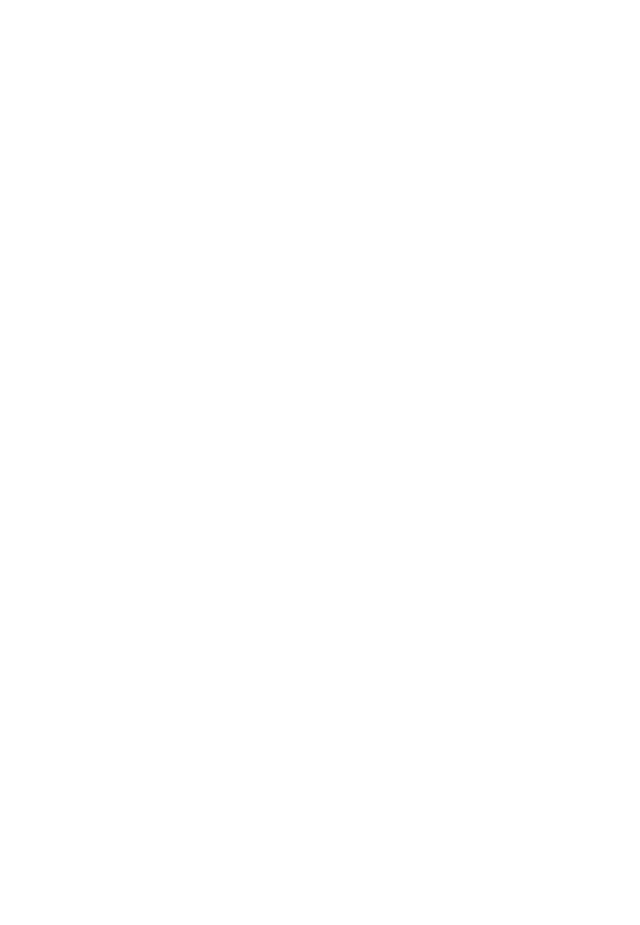
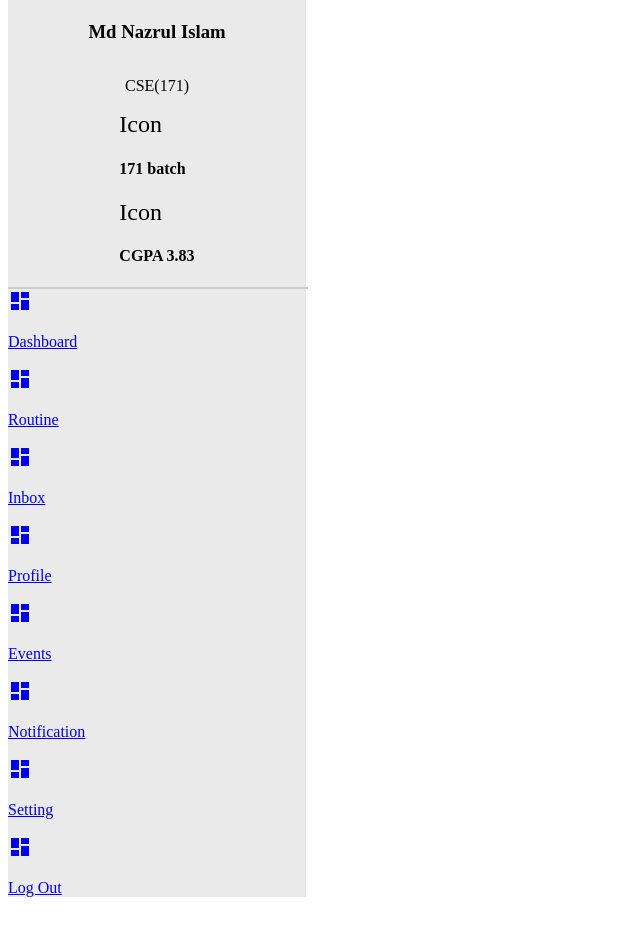
Before and after one commit to LekhaporaBD/LekhaporaBD, a React (Create React App) app: page / in a window 1280 px wide. Shown: the part 205-1130 px from the top of the page, without its empty margins (0-640 px from the left). Before the commit the page ends 800 px from the top, so only its background shows below. Built offline with nearby package versions, Linux system fonts and the light colour scheme.

Commit message:
layout updated

```diff
--- a/src/App.js
+++ b/src/App.js
@@ -1,14 +1,44 @@
 import React from 'react'
 import { Switch, Route } from 'react-router'
-import Homepage from './pages/Homepage'
+// import { Redirect } from 'react-router-dom'
+import Layout from './Layout/layout'
+
+
+import Dashboard from './pages/menuPages/Dashboard'
+import Events from './pages/menuPages/Events'
+import Inbox from './pages/menuPages/Inbox'
+import LogOut from './pages/menuPages/LogOut'
+
+import Notifications from './pages/menuPages/Notifications'
+import Profile from './pages/menuPages/Profile'
+import Routine from './pages/menuPages/Routine'
+import Setting from './pages/menuPages/Setting'
+
+
+const navs = [
+    { component : Dashboard , path : '/dashboard'},
+    { component : Events , path : '/events'},
+    { component : Inbox , path : '/inbox'},
+    { component : LogOut , path : '/logout'},
+    { component : Notifications , path : '/notification'},
+    { component : Profile , path : '/profile'},
+    { component : Routine , path : '/routine'},
+    { component : Setting , path : '/setting'},
+    { component : Dashboard , path : '/'},
+]
+
 
 const app = () => {
     return (
-        <div>
+        <Layout>
             <Switch>
-                <Route path="/home" component={Homepage} />
+                {
+                    navs.map(nav => (
+                        <Route path={nav.path} component={nav.component}/>
+                    ))
+                }
             </Switch>
-        </div>
+        </Layout>
 
     )
 }
--- /dev/null
+++ b/src/Layout/layout.jsx
@@ -0,0 +1,43 @@
+import React from "react";
+import Sidebar from '../components/sidebar/Sidebar'
+import {Grid} from '@material-ui/core';
+
+
+const Layout = props => {
+  return (
+
+    <Grid container spacing={3}>
+
+        <Grid item xs={3}>
+            <Sidebar />
+        </Grid>
+
+        <Grid item xs={9}>
+            <main>{props.children}</main>
+        </Grid>
+
+     </Grid>
+
+
+  );
+};
+
+export default Layout;
+
+
+
+        {/* <Switch>
+            {
+                navs.map(nav => (
+                    console.log()
+                    // <Route path={nav.path} component={nav.component}/>
+                ))
+            }
+
+
+ <Route path = '/home/inbox' component = {Inbox}/>
+<Route path = '/home/routine' component = {Routine}/>
+<Route path = '/home' component = {Dashboard}/>
+
+        </Switch>
+        */}
--- a/src/components/sidebar/Sidebar.jsx
+++ b/src/components/sidebar/Sidebar.jsx
@@ -11,14 +11,14 @@
 
 
 const menuList = [
-    {icon: < DashboardIcon /> , name : 'Dashboard' , nav:'/home'},
-    {icon: < DashboardIcon /> , name : 'Routine' , nav:'/home/routine'},
-    {icon: < DashboardIcon /> , name : 'Inbox' , nav:'/home/inbox'},
-    {icon: < DashboardIcon /> , name : 'Profile' , nav:'/home/profile'},
-    {icon: < DashboardIcon /> , name : 'Events' , nav:'/home/events'},
-    {icon: < DashboardIcon /> , name : 'Notification' , nav:'/home/notification'},
-    {icon: < DashboardIcon /> , name : 'Setting' , nav:'/home/setting'},
-    {icon: < DashboardIcon /> , name : 'Log Out' , nav:'/home/logout'},
+    {icon: < DashboardIcon /> , name : 'Dashboard' , nav:'/Dashboard'},
+    {icon: < DashboardIcon /> , name : 'Routine' , nav:'/routine'},
+    {icon: < DashboardIcon /> , name : 'Inbox' , nav:'/inbox'},
+    {icon: < DashboardIcon /> , name : 'Profile' , nav:'/profile'},
+    {icon: < DashboardIcon /> , name : 'Events' , nav:'/events'},
+    {icon: < DashboardIcon /> , name : 'Notification' , nav:'/notification'},
+    {icon: < DashboardIcon /> , name : 'Setting' , nav:'/setting'},
+    {icon: < DashboardIcon /> , name : 'Log Out' , nav:'/logout'},
 ]
 
 const Sidebar = () => {
--- a/src/pages/Homepage.jsx
+++ b/src/pages/Homepage.jsx
@@ -1,64 +1,63 @@
-import React from 'react'
-import {Grid} from '@material-ui/core';
-import { Switch, Route } from 'react-router'
+// import React from 'react'
+// import {Grid} from '@material-ui/core';
+// import { Switch, Route } from 'react-router'
 
 
-import Sidebar from '../components/sidebar/Sidebar'
+// // import Sidebar from '../components/sidebar/Sidebar'
 
-import Dashboard from '../components/menuPages/Dashboard'
-import Events from '../components/menuPages/Events'
-import Inbox from '../components/menuPages/Inbox'
-import LogOut from '../components/menuPages/LogOut'
+// // import Dashboard from '../components/menuPages/Dashboard'
+// // import Events from '../components/menuPages/Events'
+// // import Inbox from '../components/menuPages/Inbox'
+// // import LogOut from '../components/menuPages/LogOut'
 
-import Notifications from '../components/menuPages/Notifications'
-import Profile from '../components/menuPages/Profile'
-import Routine from '../components/menuPages/Routine'
-import Setting from '../components/menuPages/Setting'
+// // import Notifications from '../components/menuPages/Notifications'
+// // import Profile from '../components/menuPages/Profile'
+// // import Routine from '../components/menuPages/Routine'
+// // import Setting from '../components/menuPages/Setting'
 
 
-const navs = [
-    { component : Dashboard , path : '/home'},
-    { component : Events , path : '/home/events'},
-    { component : Inbox , path : '/home/inbox'},
-    { component : LogOut , path : '/home/logout'},
-    { component : Notifications , path : '/home/notification'},
-    { component : Profile , path : '/home/profile'},
-    { component : Routine , path : '/home/routine'},
-    { component : Setting , path : '/home/setting'},
-]
+// // const navs = [
+// //     { component : Dashboard , path : '/home'},
+// //     { component : Events , path : '/home/events'},
+// //     { component : Inbox , path : '/home/inbox'},
+// //     { component : LogOut , path : '/home/logout'},
+// //     { component : Notifications , path : '/home/notification'},
+// //     { component : Profile , path : '/home/profile'},
+// //     { component : Routine , path : '/home/routine'},
+// //     { component : Setting , path : '/home/setting'},
+// // ]
 
-const HomePage = () => {
-    return (
-        <div>
-            <Grid container spacing={3}>
+// const HomePage = () => {
+//     return (
+//         <div>
+//             <Grid container spacing={3}>
 
-                <Grid item xs={3}>
-                    <Sidebar />
-                </Grid>
+//                 <Grid item xs={3}>
+//                     <Sidebar />
+//                 </Grid>
 
-                <Grid item xs={9}>
+//                 <Grid item xs={9}>
 
-                    <Switch>
-                        {
-                            navs.map(nav => (
-                                console.log()
-
-                                // <Route path={nav.path} component={nav.component}/>
-                            ))
-                        }
+//                     <Switch>
+//                         {
+//                             navs.map(nav => (
+//                                 console.log()
+//                                 // <Route path={nav.path} component={nav.component}/>
+//                             ))
+//                         }
 
 
- <Route path = '/home/inbox' component = {Inbox}/>
- <Route path = '/home/routine' component = {Routine}/>
- <Route path = '/home' component = {Dashboard}/>
+//  <Route path = '/home/inbox' component = {Inbox}/>
+//  <Route path = '/home/routine' component = {Routine}/>
+//  <Route path = '/home' component = {Dashboard}/>
 
-                    </Switch>
+//                     </Switch>
 
-                </Grid>
+//                 </Grid>
 
-            </Grid>
-        </div>
-    )
-}
+//             </Grid>
+//         </div>
+//     )
+// }
 
-export default HomePage
+// export default HomePage
```
Also changed, not shown: src/pages/menuPages/Dashboard.jsx (renamed from src/components/menuPages/Dashboard.jsx), src/pages/menuPages/Events.jsx (renamed from src/components/menuPages/Events.jsx), src/pages/menuPages/Inbox.jsx (renamed from src/components/menuPages/Inbox.jsx), src/pages/menuPages/LogOut.jsx (renamed from src/components/menuPages/LogOut.jsx), src/pages/menuPages/Notifications.jsx (renamed from src/components/menuPages/Notifications.jsx), src/pages/menuPages/Profile.jsx (renamed from src/components/menuPages/Profile.jsx), src/pages/menuPages/Routine.jsx (renamed from src/components/menuPages/Routine.jsx), src/pages/menuPages/Setting.jsx (renamed from src/components/menuPages/Setting.jsx).
